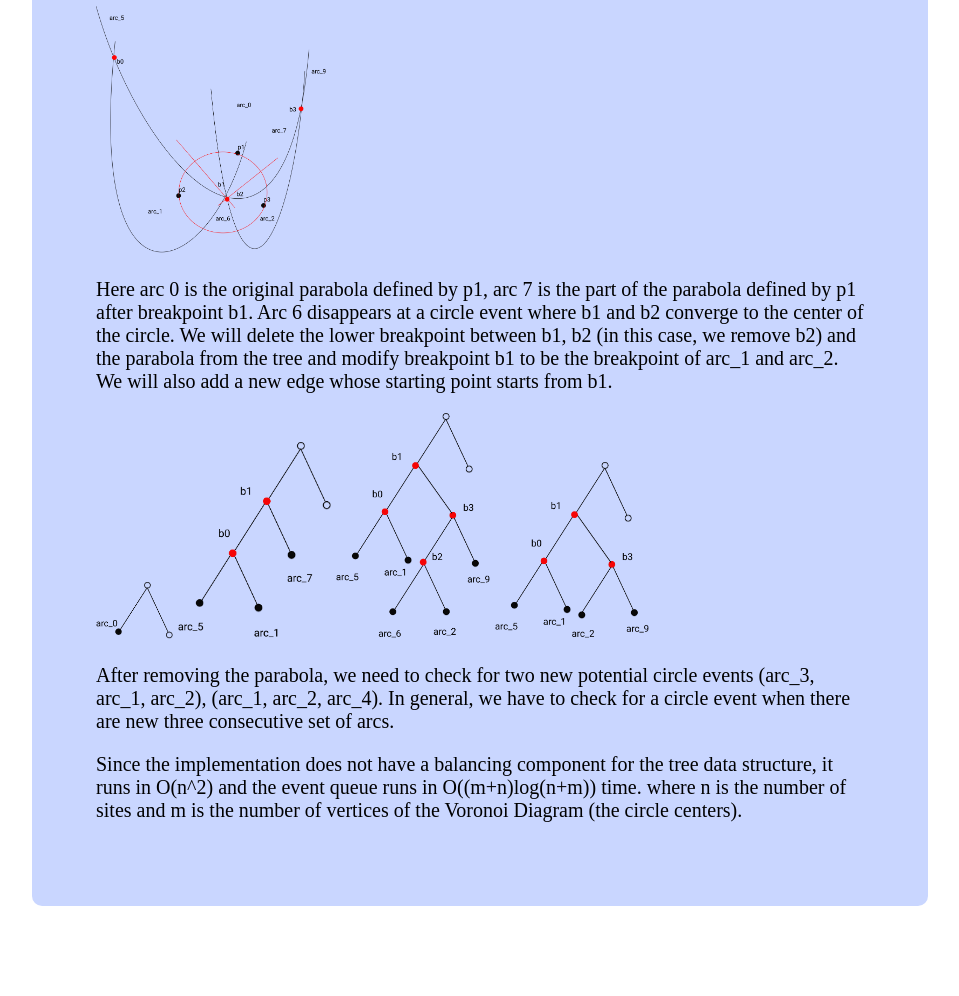
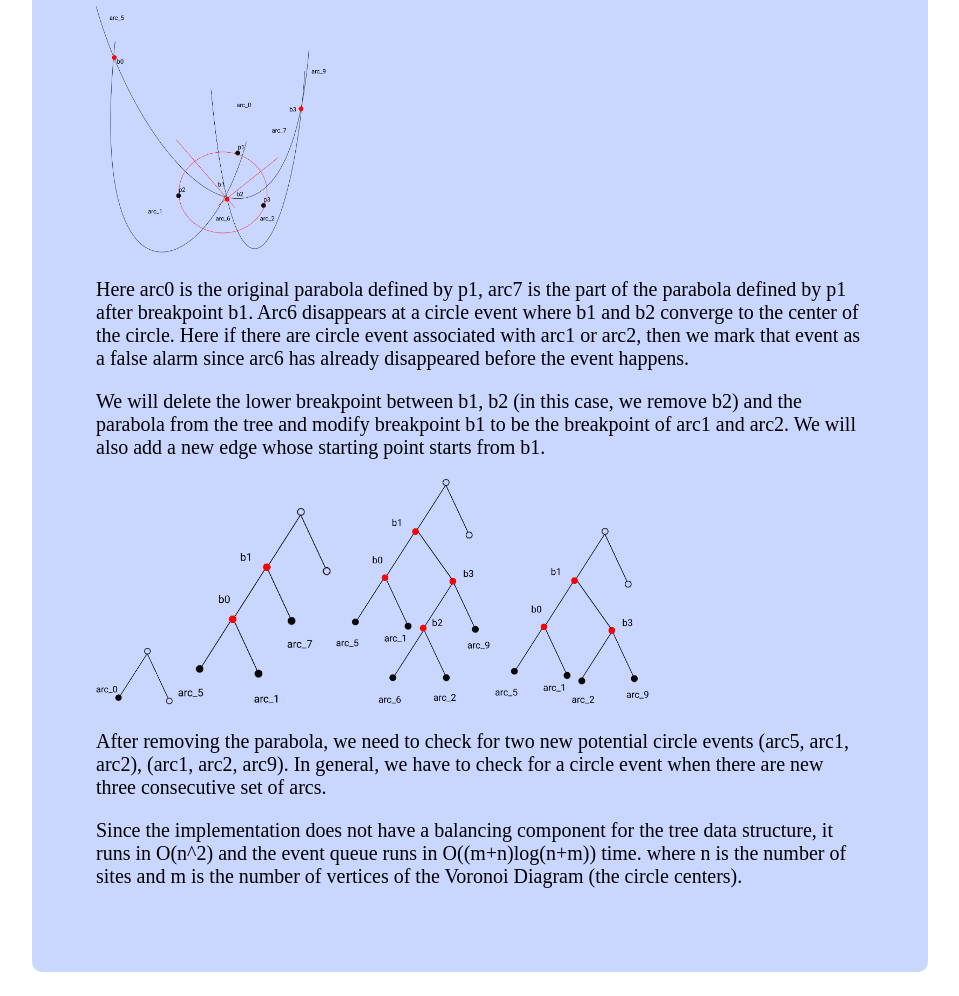
Before and after one commit to ctkhanhly/voronoi_javascript, a website: page report.html in a window 1280 px wide. Shown: the part 3156-4152 px from the top of the page, without its empty margins (160-1119 px from the left). Before the commit the page ends 4113 px from the top, so only its background shows below. Drawn offline with nearby package versions, Linux system fonts and the light colour scheme.

Commit message:
minor presentation changes to report

```diff
--- a/report.html
+++ b/report.html
@@ -10,17 +10,11 @@
         margin:  auto;
         margin-top:4%;
         margin-bottom: 4%;
-        /* padding-left: 5vw;
-        padding-right: 5vw; */
         padding: 5vw;
         background: -webkit-linear-gradient(to bottom, #C9D6FF 0%, #E2E2E2 100%);
         background-color:  #C9D6FF;
         font-size:20px;
         border-radius: 10px;
-        /* background: rgb(0,0,0,0.1); */
-        /* background: linear-gradient(to bottom, #C9D6FF 0%, #E2E2E2 100%); */
-        /* background: url('assets/imgs/background7.png'); */
-        /* background: rgb(248,248,255, 0.5); */
         }
     </style>
   <head>
@@ -114,7 +108,7 @@
         <div id="katex-breakpoint-eq">
 
         </div>
-        A Breakpoint is consists of:
+        A Breakpoint consists of:
         <ul>
             <li>A left site that defines the parabola on the left</li>
             <li>A right site that defines the parabola on the right</li>
@@ -165,7 +159,7 @@
             If there was a circle event associated with p1, we will mark this circle event cValid as a false alarm since this circle
             contains p2.
             After adding two new edges and updating the tree, we will check the neighbor arcs (arc4, arc5) if they exist
-            for potential circle events defined by (arc4, arc1, arc2), (arc1, arc2, arc5) and add it to the event queue.
+            for potential circle events defined by (arc5, arc1, arc2), (arc1, arc2, arc9) and add it to the event queue.
             In the implementation followed by the idea of <a href="http://blog.ivank.net/fortunes-algorithm-and-implementation.html#impl_cpp">this blog</a>,
             I just check for the edge intersection. For example, if I check for circle event in which arc1 is the disappearing arc, I will look for its Left
             breakpoint that is the intersection of (arc4, arc1) and a right breakpoint that is the intersection of (arc1, arc2) and find the intersection
@@ -191,10 +185,17 @@
                 <img src="./assets/images/circle_event_merged.png" style="height:30%;width:30%;margin:auto;"/>
             </div>
             <p>
-                Here arc 0 is the original parabola defined by p1, arc 7 is the part of the parabola defined by p1 after breakpoint b1.
-            Arc 6 disappears at a circle event where b1 and b2 converge to the center of the circle.
-            We will delete the lower breakpoint between b1, b2 (in this case, we remove b2) and the parabola from the tree and modify
-            breakpoint b1 to be the breakpoint of arc_1 and arc_2. We will also add a new edge whose starting point starts from b1.
+                <p>
+                    Here arc0 is the original parabola defined by p1, arc7 is the part of the parabola defined by p1 after breakpoint b1.
+                    Arc6 disappears at a circle event where b1 and b2 converge to the center of the circle. Here if there are circle event associated
+                    with arc1 or arc2, then we mark that event as a false alarm since arc6 has already disappeared before the event happens.
+                </p>
+
+                <p>
+                    We will delete the lower breakpoint between b1, b2 (in this case, we remove b2) and the parabola from the tree and modify
+            breakpoint b1 to be the breakpoint of arc1 and arc2. We will also add a new edge whose starting point starts from b1.
+                </p>
+
             <div>
                 <img src="./assets/images/tree_site_event_before.png" style="height:10%;width:10%;margin:auto;"/>
                 <img src="./assets/images/tree_circle_event1.png" style="height:20%;width:20%;margin:auto;"/>
@@ -202,7 +203,7 @@
                 <img src="./assets/images/tree_circle_event3.png" style="height:20%;width:20%;margin:auto;"/>
             </div>
             <p>
-                After removing the parabola, we need to check for two new potential circle events (arc_3, arc_1, arc_2), (arc_1, arc_2, arc_4).
+                After removing the parabola, we need to check for two new potential circle events (arc5, arc1, arc2), (arc1, arc2, arc9).
                 In general, we have to check for a circle event when there are new three consecutive set of arcs.
             </p>
              Since the implementation does not have a balancing component for the tree data structure, it runs in O(n^2) and the event queue runs in O((m+n)log(n+m)) time.
```
Also changed, not shown: index.html (+1 -1 lines).
